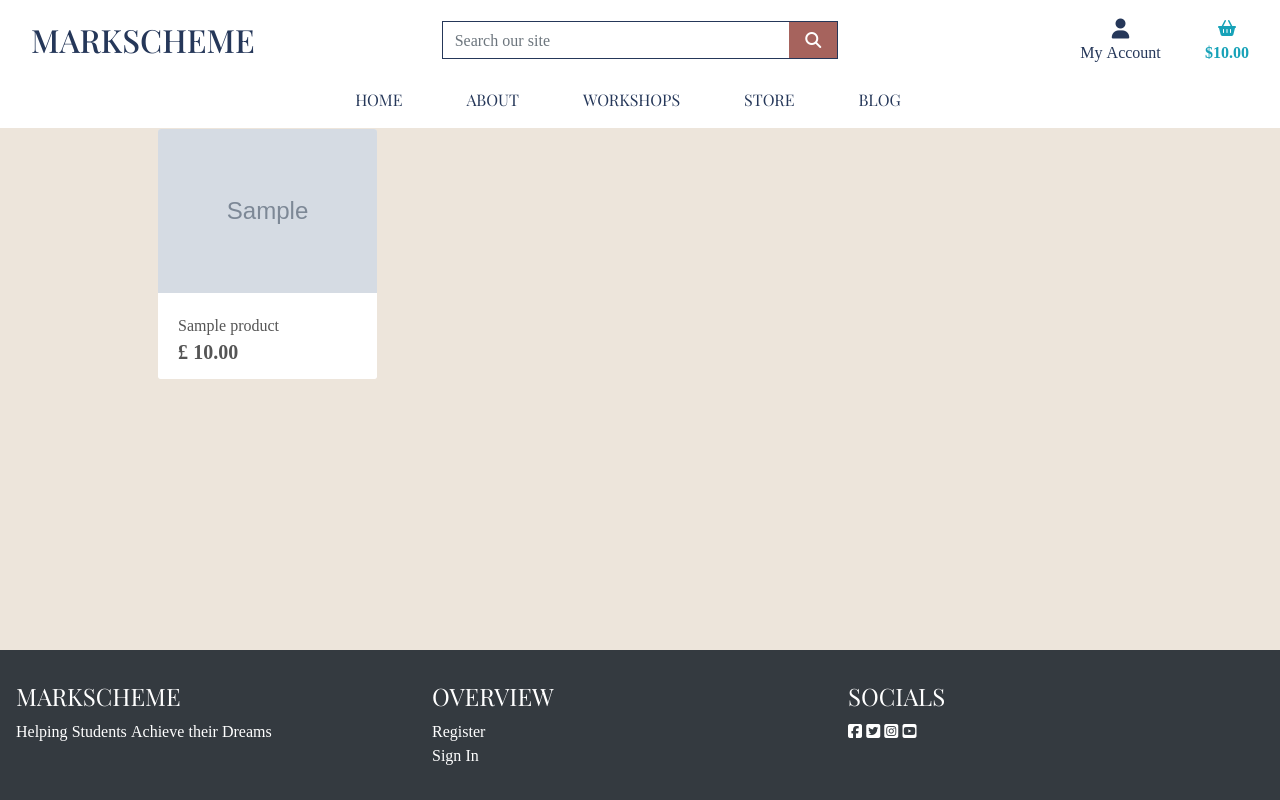
After one commit to adamsburge/Markscheme, a Django app: template products/templates/products/workshops.html in a window 1280 px wide. The commit adds this page. Run offline with Django 3.2, Linux system fonts and the light colour scheme; tables that the repository leaves empty hold one stand-in row (values such as "Sample post"); the template is opened without the code that fills it: values that come from a table or form of the project are taken from there, most other values are stand-ins (such as "Sample title", 1, 10 or a date in 2020); grey boxes marked "Sample" are stand-in pictures; some libraries are stand-ins or nearby versions; some web fonts are replaced.

Commit message:
Create workshops.html and connect database content to page

```diff
--- a/markscheme/urls.py
+++ b/markscheme/urls.py
@@ -22,4 +22,5 @@ urlpatterns = [
     path('admin/', admin.site.urls),
     path('accounts/', include('allauth.urls')),
     path('', include('home.urls')),
+    path('products/', include('products.urls')),
 ] + static(settings.MEDIA_URL, document_root=settings.MEDIA_ROOT)
--- /dev/null
+++ b/products/templates/products/workshops.html
@@ -0,0 +1,45 @@
+{% extends "base.html" %}
+{% load static %}
+
+{% block page_header %}
+    <div class="container header-container">
+        <div class="row">
+            <div class="col"></div>
+        </div>
+    </div>
+{% endblock %}
+
+{% block content %}
+    <div class="container">
+        <div class="row">
+            <div class="col">
+                {% for workshop in workshops %}
+                        <div class="col-sm-6 col-md-6 col-lg-4 col-xl-3">
+                            <div class="card h-100 border-0">
+                                {% if workshop.image %}
+                                <a href="">
+                                    <img class="card-img-top img-fluid" src="{{ workshop.image.url }}" alt="{{ workshop.name }}">
+                                </a>
+                                {% else %}
+                                <a href="">
+                                    <img class="card-img-top img-fluid" src="/media/no_image.jpg" alt="{{ workshop.name }}">
+                                </a>
+                                {% endif %}
+                                <div class="card-body pb-0">
+                                    <p class="mb-0">{{ workshop.name }}</p>
+                                </div>
+                                <div class="card-footer bg-white pt-0 border-0 text-left">
+                                    <div class="row">
+                                        <div class="col">
+                                            <p class="lead mb-0 text-left font-weight-bold">£ {{ workshop.price }}</p>
+                                        </div>
+                                    </div>
+                                </div>
+                            </div>
+                        </div>
+
+                    {% endfor %}
+            </div>
+        </div>
+    </div>
+{% endblock %}
--- /dev/null
+++ b/products/urls.py
@@ -0,0 +1,6 @@
+from django.urls import path
+from . import views
+
+urlpatterns = [
+    path('', views.workshops, name='workshops'),
+]
--- a/static/css/base.css
+++ b/static/css/base.css
@@ -140,6 +140,16 @@ footer {
     border: 1px solid #253759 !important;
 }
 
+.overlay {
+	height: 100%;
+	width: 100%;
+	top: 0;
+	left: 0;
+	position: fixed;
+	background: white;
+	z-index: -1;
+}
+
 /* -------------------------------- Media Queries */
 
 /* Slightly larger container on xl screens */
```
Also changed, not shown: products/views.py (+17 -2 lines), media/computer.jpg (added), media/computer_porlTF7.jpg (added), media/media/student_resources/books.jpg (added), media/media/student_resources/computer.jpg (added), media/no_image.jpg (added), media/team3.jpg (added), 1 other file.
